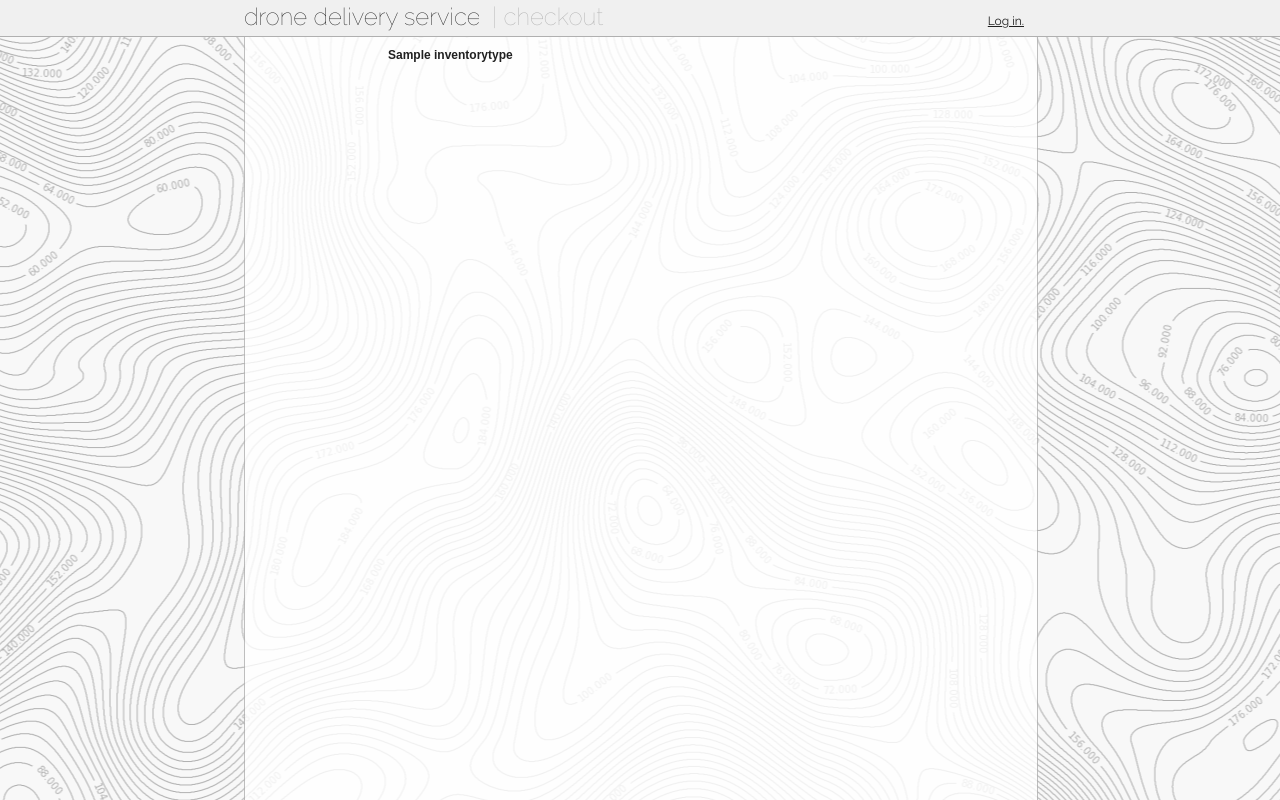
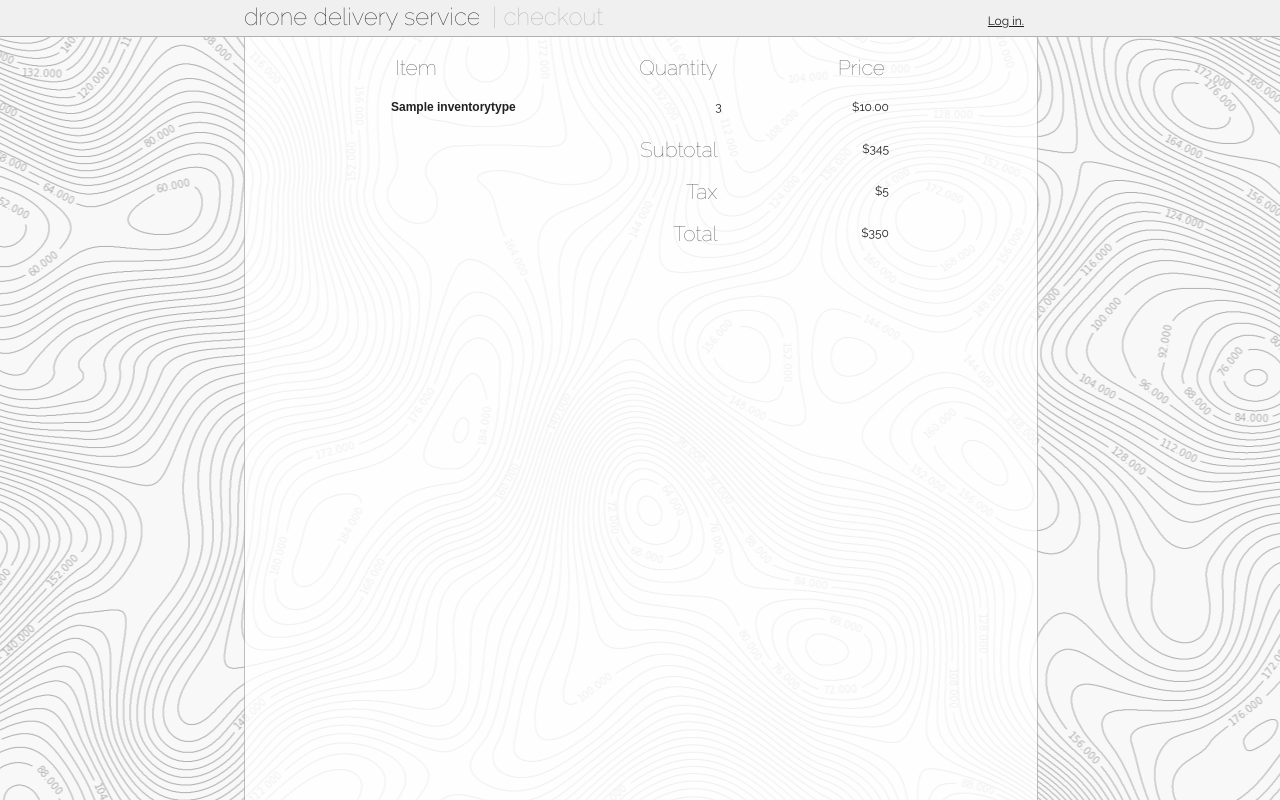
Before and after one commit to cusmith/dronedelivery, a Django app: page /app/checkout in a window 1280 px wide. Run offline with Django 3.2, Linux system fonts and the light colour scheme; tables that the repository leaves empty hold one stand-in row (values such as "Sample post"); some libraries are stand-ins or nearby versions; some web fonts are replaced.

Commit message:
Create order table mockup

```diff
--- a/app/templates/app/app.css
+++ b/app/templates/app/app.css
@@ -285,4 +285,17 @@ body {
 .add-item-form {
   text-align: center; }
 
+.cart-items {
+  width: 100%; }
+
+.cart-item-field {
+  width: 33%;
+  max-height: 2rem; }
+
+.field-left {
+  text-align: left; }
+
+.field-right {
+  text-align: right; }
+
 /*# sourceMappingURL=app.css.map */
--- a/app/templates/app/app.sass
+++ b/app/templates/app/app.sass
@@ -345,3 +345,20 @@ $inventory-item-pad:	0.5rem
 
 .add-item-form
 	text-align: center
+
+///////////////////////////////////////////////////////////////////////////////
+//// Checkout Page Rules //////////////////////////////////////////////////////
+///////////////////////////////////////////////////////////////////////////////
+
+.cart-items
+	width: 100%
+
+.cart-item-field
+	width: 33%
+	max-height: 2rem
+
+.field-left
+	text-align: left
+
+.field-right
+	text-align: right
--- a/app/templates/app/checkout.html
+++ b/app/templates/app/checkout.html
@@ -7,9 +7,62 @@
 
 
 	{% if cart_items %}
-		{% for item in cart_items %}
-			<strong>{{ item.type.product_name }}</strong><br>
-		{% endfor %}
+
+		<table class='cart-items'>
+			<tr>
+				<td class='cart-item-field field-left'>
+					<h3>Item</h3>
+				</td>
+				<td class='cart-item-field field-right'>
+					<h3>Quantity</h3>
+				</td>
+				<td class='cart-item-field field-right'>
+					<h3>Price</h3>
+				</td>
+			</tr>
+			{% for item in cart_items %}
+				<tr>
+					<td class='cart-item-field field-left'>
+						<strong>{{ item.type.product_name }}</strong>
+					</td>
+					<td class='cart-item-field field-right'>
+						<p>{{ item.count }}</p>
+					</td>
+					<td class='cart-item-field field-right'>
+						<p>${{ item.type.price }}</p>
+					</td>
+				</tr>
+			{% endfor %}
+			<tr>
+				<td></td>
+				<td class='cart-item-field field-right'>
+					<h3>Subtotal</h3>
+				</td>
+				<td class='cart-item-field field-right'>
+					<p>$345</p>
+				</td>
+			</tr>
+			<tr>
+				<td></td>
+				<td class='cart-item-field field-right'>
+					<h3>Tax</h3>
+				</td>
+				<td class='cart-item-field field-right'>
+					<p>$5</p>
+				</td>
+			</tr>
+			<tr>
+				<td></td>
+				<td class='cart-item-field field-right'>
+					<h3>Total</h3>
+				</td>
+				<td class='cart-item-field field-right'>
+					<p>$350</p>
+				</td>
+			</tr>
+
+		</table>
+
 	{% else %}
 		<p>Your cart is empty. <a href='inventory'>See inventory.</a></p>
 	{% endif %}
--- a/app/views.py
+++ b/app/views.py
@@ -35,6 +35,12 @@ def account(request):
 	return render(request, 'app/account.html', {})
 
 def checkout(request):
+	# TODO: integrate with database
+	#
+	#	- Identify the pending invoice belonging to the current user
+	#	- Collect list of InvoiceItems associated with that invoice
+	#
+
 	fake_cart = []
 	for itype in InventoryType.objects.all():
 		fake_cart.append(type('',(object,),{"type": itype,"count": 3})())
```
